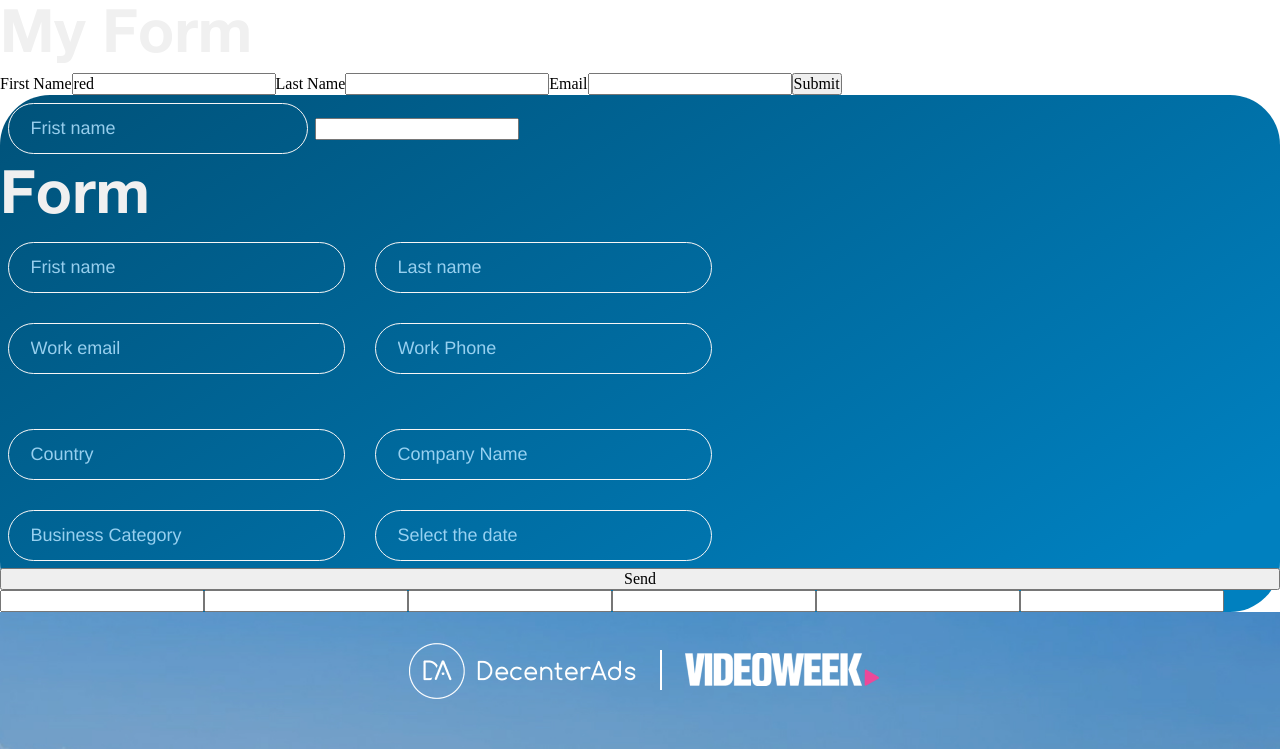
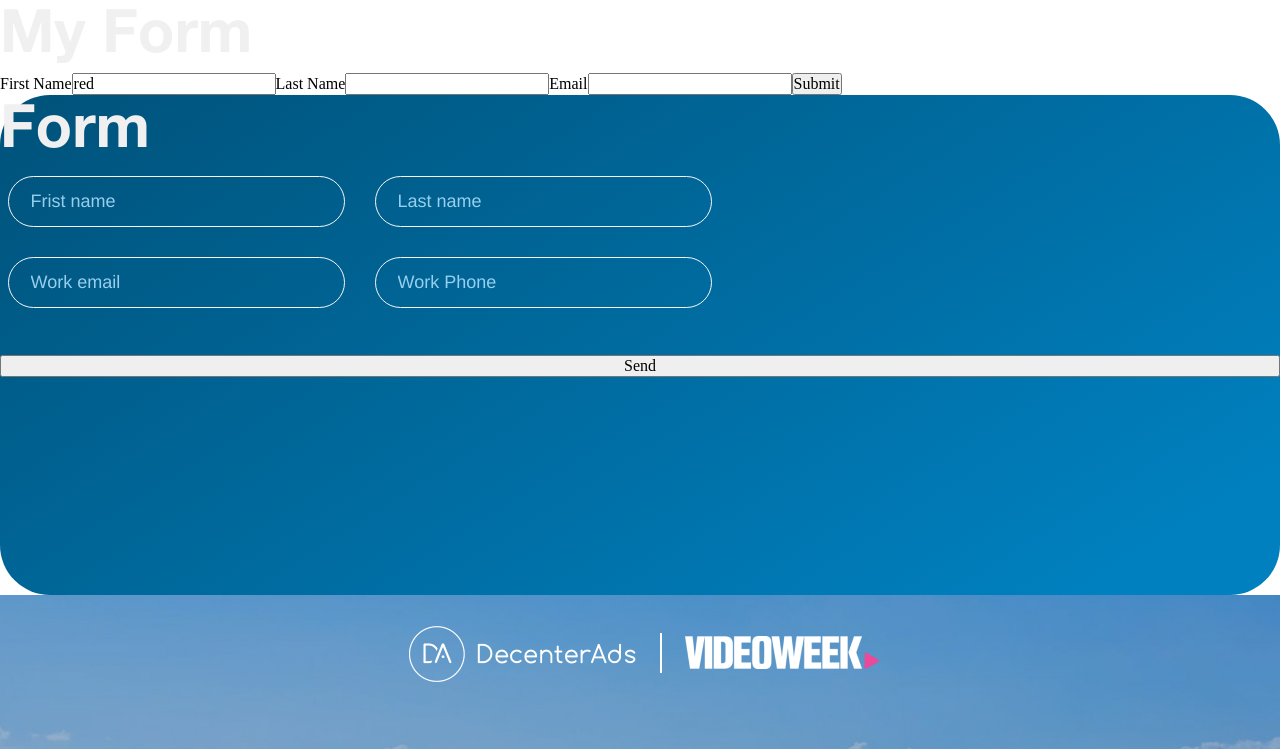
Before and after one commit to theCapnCoder/Decenter-Ads, a React (Create React App) app: page / in a window 1280 px wide. Shown: the top 749 px of the page. Built offline with nearby package versions, Linux system fonts and the light colour scheme.

Commit message:
chore: Form

```diff
--- a/src/Blocks/Form/Form.tsx
+++ b/src/Blocks/Form/Form.tsx
@@ -6,8 +6,6 @@ import Input from "../../components/Input";
 export const Form = () => {
   return (
     <div className={styles.form}>
-      <Input placeholder="Frist name" />
-      <input type="text" />
       <h1>Form</h1>
 
       <form className={styles.formWrapper}>
@@ -18,24 +16,24 @@ export const Form = () => {
           <Input placeholder="Work Phone" />
         </div>
 
-        <div className={styles.groupInputWrapper}>
+        {/* <div className={styles.groupInputWrapper}>
           <Input placeholder="Country" />
           <Input placeholder="Company Name" />
           <Input placeholder="Business Category" />
           <Input placeholder="Select the date" />
-        </div>
+        </div> */}
 
         <button type="submit">Send</button>
       </form>
 
-      <div>
+      {/* <div>
         <input type="text" autoComplete="hello" />
         <input type="text" />
         <input type="text" />
         <input type="text" />
         <input type="text" />
         <input type="text" />
-      </div>
+      </div> */}
     </div>
   );
 };
```
